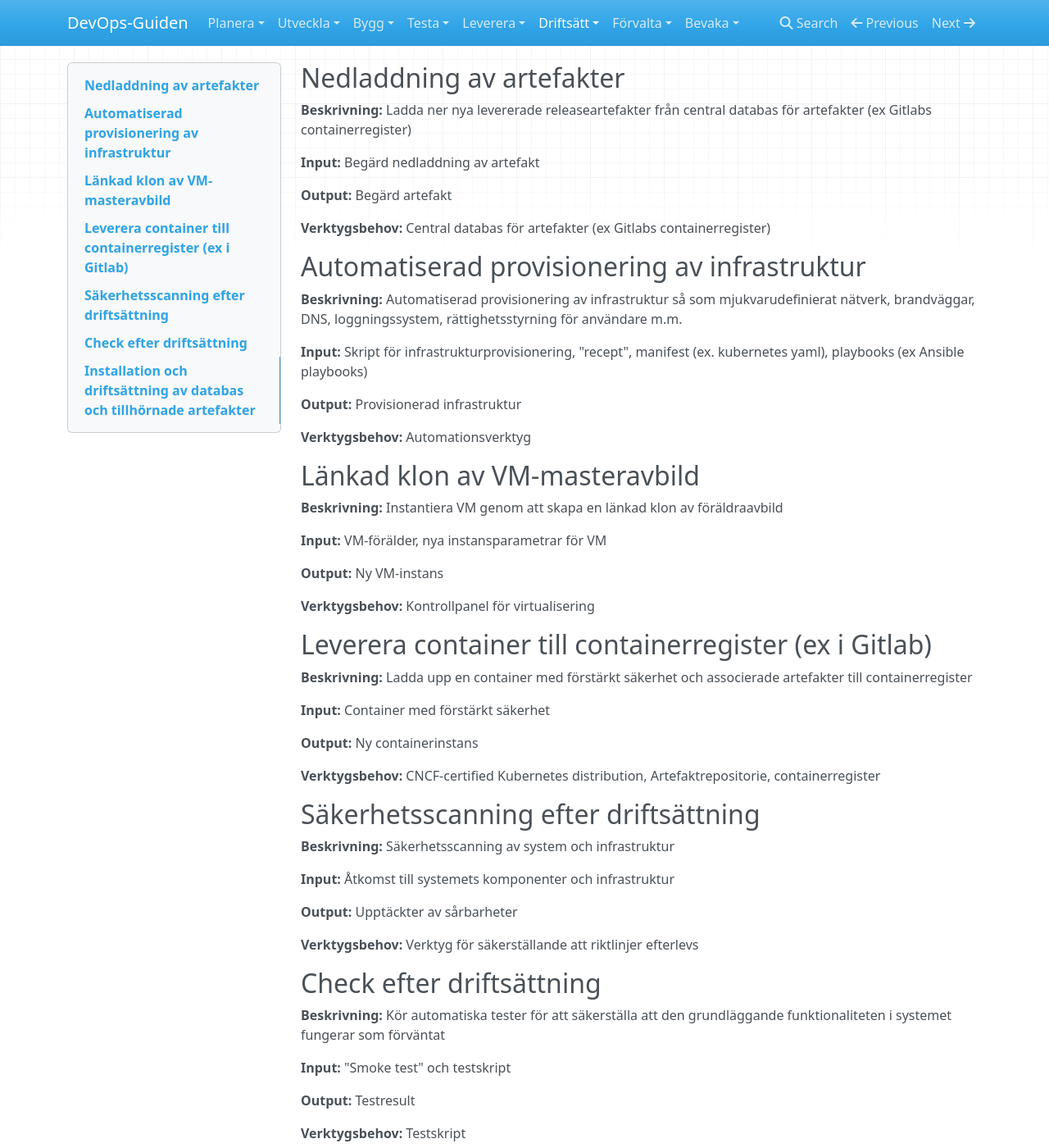
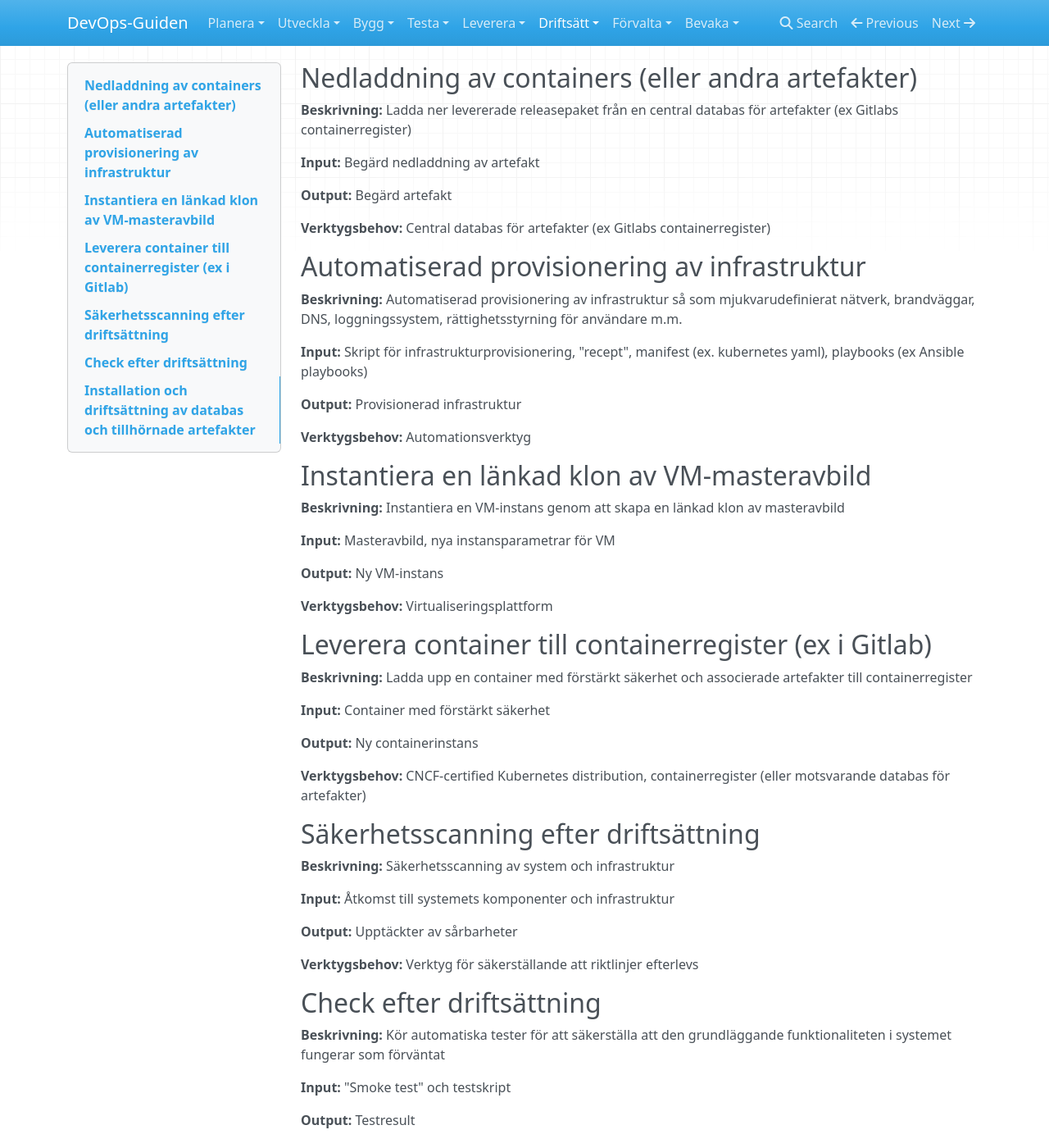
Before and after one commit to devopsguiden/devopsguiden, an MkDocs documentation site: the page built from docs/Driftsätt/aktiviteter.md, in a window 1280 px wide and 1400 px high. Shown: the whole window at 82% size. Built offline with MkDocs 1.6.1, drawn with Linux system fonts in a browser that asks for light colours; nearby versions of some CDN libraries; some of the changed text lies outside the part shown.

Commit message:
driftsätt

```diff
--- a/docs/Driftsätt/aktiviteter.md
+++ b/docs/Driftsätt/aktiviteter.md
@@ -1,6 +1,6 @@
-## Nedladdning av artefakter
+## Nedladdning av containers (eller andra artefakter)
 **Beskrivning:**
-Ladda ner nya levererade releaseartefakter från central databas för artefakter (ex Gitlabs containerregister)
+Ladda ner levererade releasepaket från en central databas för artefakter (ex Gitlabs containerregister)
 
 **Input:**
 Begärd nedladdning av artefakt
@@ -26,18 +26,18 @@ Provisionerad infrastruktur
 Automationsverktyg
 
 
-## Länkad klon av VM-masteravbild
+## Instantiera en länkad klon av VM-masteravbild
 **Beskrivning:**
-Instantiera VM genom att skapa en länkad klon av föräldraavbild
+Instantiera en VM-instans genom att skapa en länkad klon av masteravbild
 
 **Input:**
-VM-förälder, nya instansparametrar för VM
+Masteravbild, nya instansparametrar för VM
 
 **Output:**
 Ny VM-instans
 
 **Verktygsbehov:**
-Kontrollpanel för virtualisering
+Virtualiseringsplattform
 
 
 ## Leverera container till containerregister (ex i Gitlab)
@@ -51,7 +51,7 @@ Container med förstärkt säkerhet
 Ny containerinstans
 
 **Verktygsbehov:**
-CNCF-certified Kubernetes distribution, Artefaktrepositorie, containerregister
+CNCF-certified Kubernetes distribution, containerregister (eller motsvarande databas för artefakter)
 
 
 ## Säkerhetsscanning efter driftsättning
@@ -93,4 +93,4 @@ Artefakter i central databas, Data
 Köra databassystemet
 
 **Verktygsbehov:**
-Artefaktrepositorie, verktyg för automation av databasaktiviteter, datamaskering och kryptering vid behov
+Databas för containers/artefakter, verktyg för automation av databasaktiviteter, datamaskering och kryptering vid behov
```
Also changed, not shown: docs/Driftsätt/verktyg.md (+5 -5 lines), site/Driftsätt/aktiviteter/index.html, site/Driftsätt/verktyg/index.html, site/index.html, site/search/search_index.json, 1 other file.
